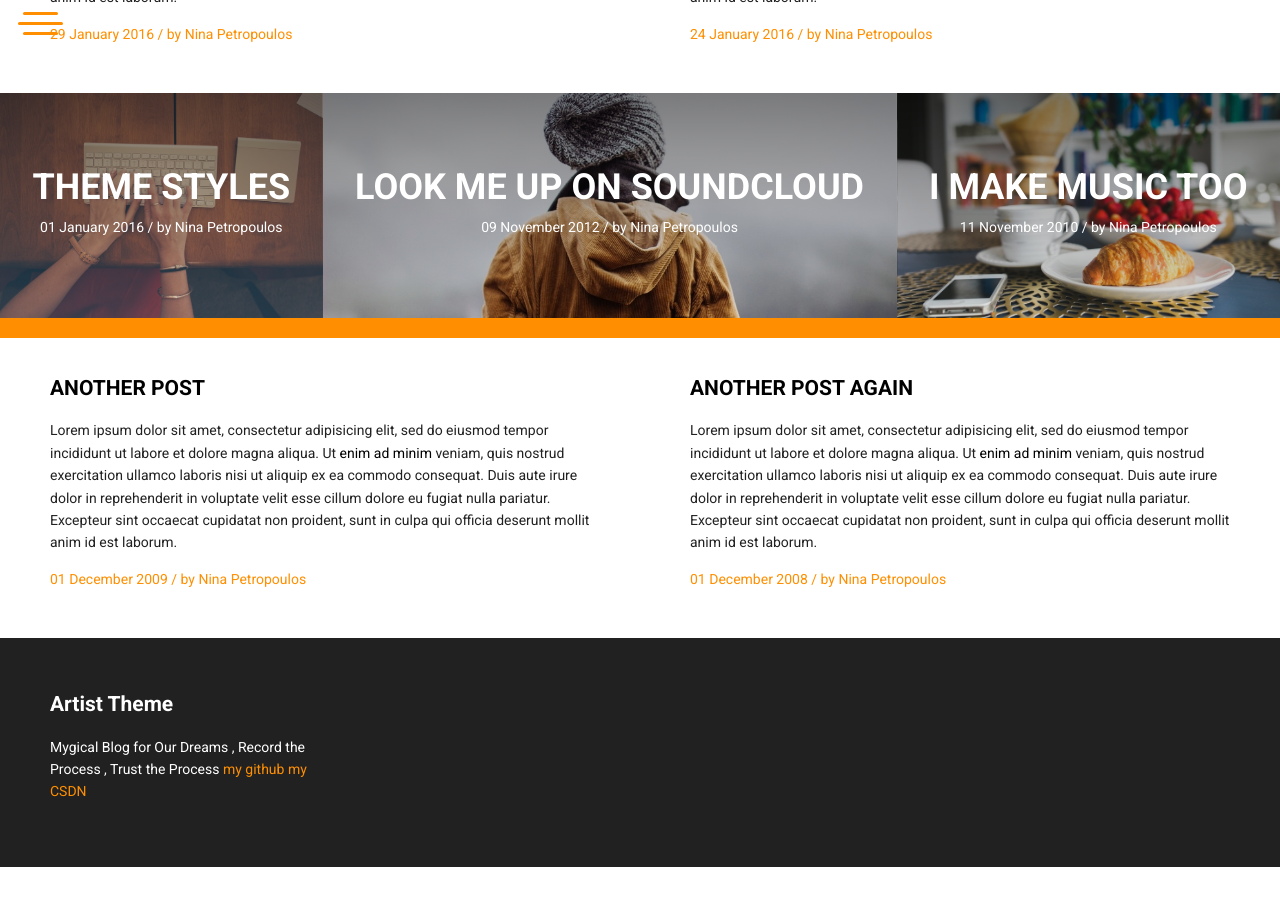
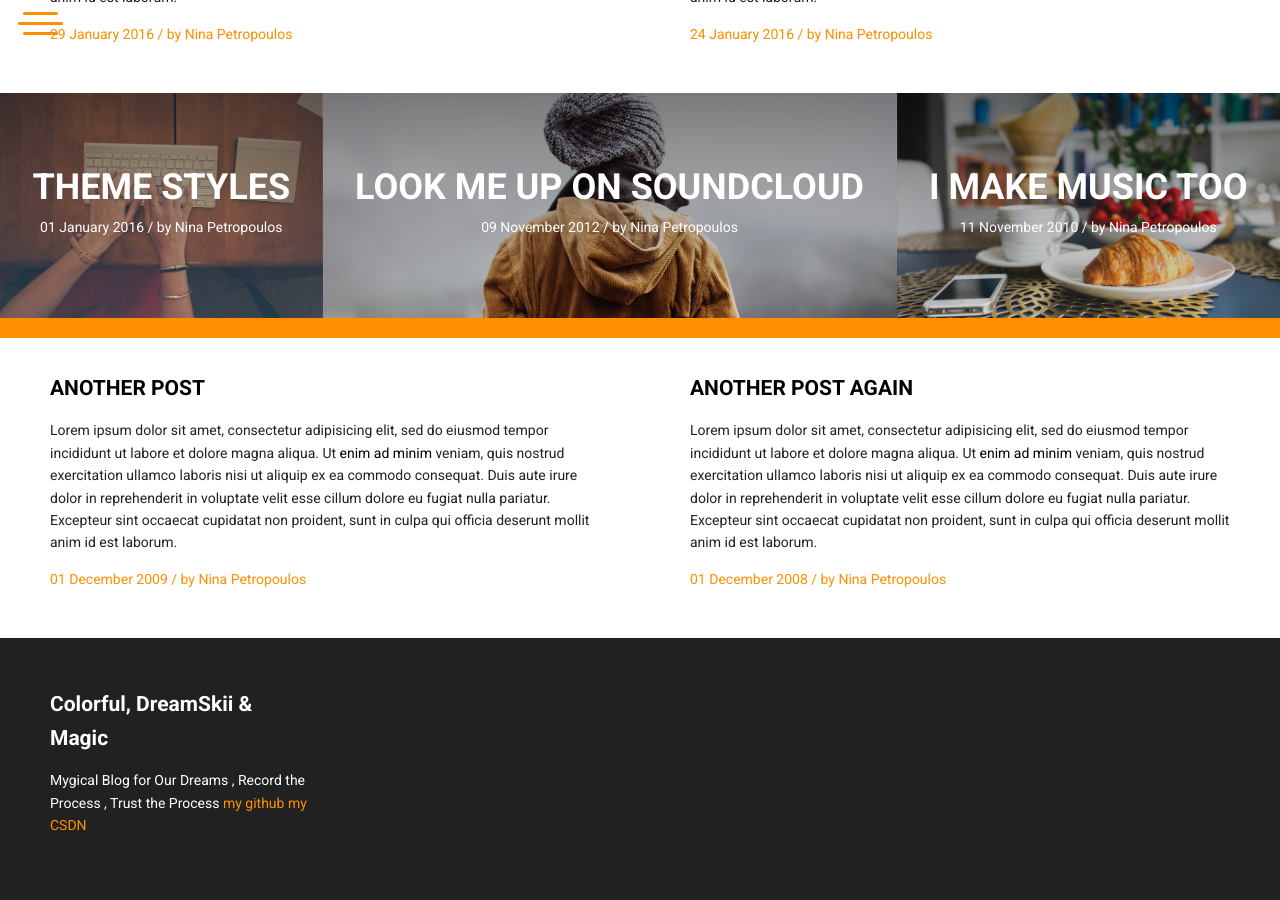
Before and after one commit to DreamSki/DreamSkii, a Jekyll site: the page built from index.html, in a window 1280 px wide and 900 px high, scrolled down 1022 px. Built offline with Jekyll 4.4.1, drawn with Linux system fonts in a browser that asks for light colours; before the commit the page ends 1889 px from its top, so only the background shows below that.

Commit message:
Update _config.yml

```diff
--- a/_config.yml
+++ b/_config.yml
@@ -4,7 +4,7 @@ highlighter: pygments # or rouge or null
 exclude: ["node_modules", "gulpfile.js", "package.json"]
 
 # Jekyll Defaults
-title: Artist Theme
+title: Colorful, DreamSkii & Magic
 email: your-email@domain.com
 description: A small and simple site I made to test out Jekyll. Watch out! I'm going to make a material design theme next!
 baseurl: "https://sunchengbo321.github.io/DreamSkii" # the subpath of your site, e.g. /blog
```
